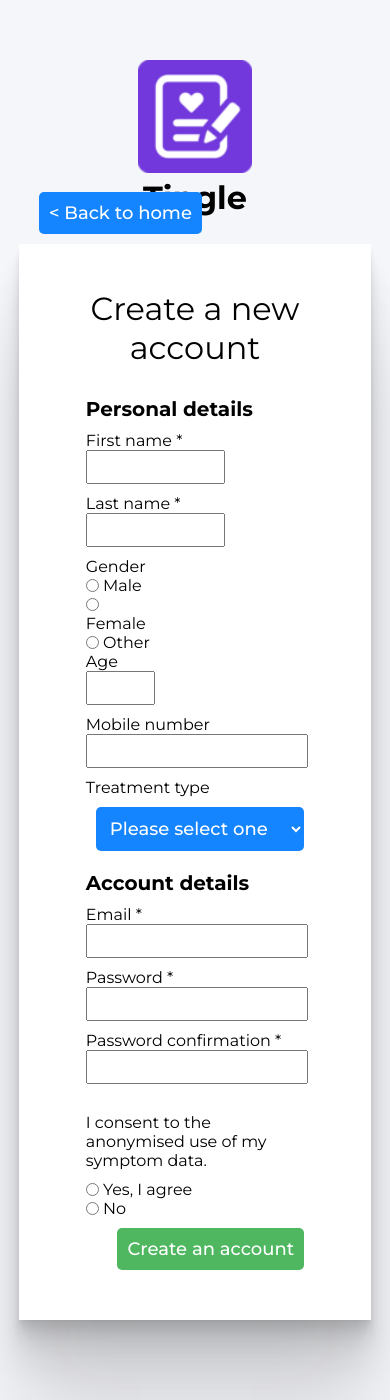
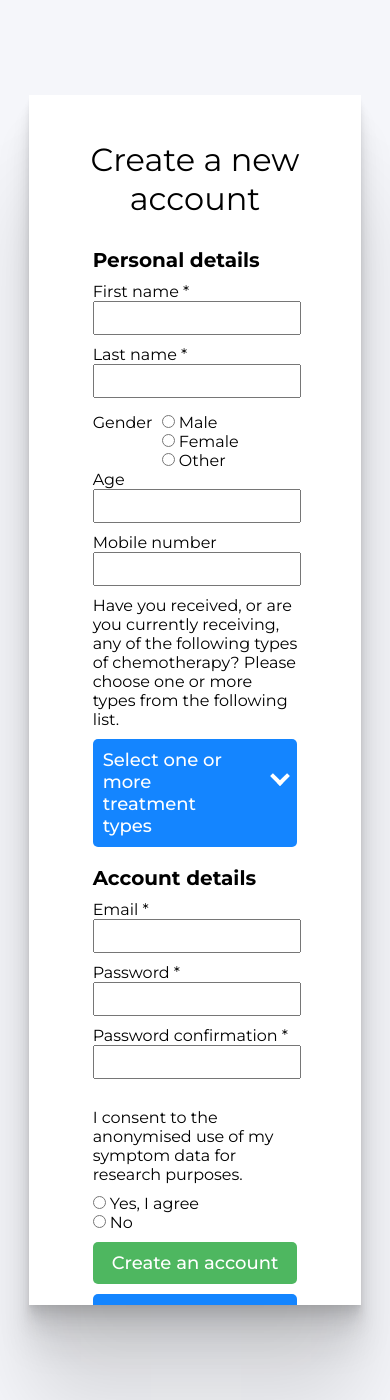
Before and after one commit to longhl104/symptom-tracker, a Flask app: page /register in a window 390 px wide. Run offline with Flask 2, Linux system fonts and the light colour scheme.

Commit message:
register page basic js and media queries ]

```diff
--- a/project/app.py
+++ b/project/app.py
@@ -14,10 +14,10 @@ def login():
 def register():
     return render_template('register.html')
 
+@app.route('/dashboard')
+def dashboard():
+    return render_template('dashboard.html')
+
 @app.route('/service-worker.js')
 def service_worker():
     return app.send_static_file('service-worker.js')
-
-@app.route('/login')
-def login():
-    return render_template('login.html')
--- a/project/static/css/styles.css
+++ b/project/static/css/styles.css
@@ -12,12 +12,12 @@ input, label {
   display: block;
 }
 
-#treatment-btn {
+/* #multi-checklist {
   display: inline-block;
   margin-left: 10px;
   margin-bottom: 20px;
   padding-right: 20px;
-}
+} */
 
 .full-page {
   width: 100vw;
@@ -76,6 +90,25 @@ input, label {
   margin: 30px auto 30px auto;
 }
 
+.input-box {
+  display: inline-block;
+}
+
+#name-inputs {
+  width: 62%;
+  padding-right: 7%;
+}
+
+#age-gender-inputs {
+  width: 30%
+}
+
+#gender-label {
+  display: inline-block;
+  margin: 0px 5px 0px 0px;
+  vertical-align: top
+}
+
 .input {
   width: 100%;
   height: 30px;
@@ -85,7 +118,7 @@ input, label {
   font-family: 'Montserrat', sans-serif;
 }
 
-.radio-input {
+.checkbox-input {
   vertical-align: middle;
   display: inline-block;
   margin-top: -4px;
@@ -187,9 +261,61 @@ input, label {
   color: #ffffff !important;
   border: #713BDB !important;
 }
+
+.dropdown-check-list .anchor {
+  position: relative;
+  display: block;
+  padding: 10px 50px 10px 10px;
+  border: 1px solid #ccc;
+}
+
+.dropdown-check-list .anchor:after {
+  position: absolute;
+  content: "";
+  border-left: 4px solid white;
+  border-top: 4px solid white;
+  padding: 5px;
+  right: 10px;
+  top: 28%;
+  -moz-transform: rotate(-135deg);
+  -ms-transform: rotate(-135deg);
+  -o-transform: rotate(-135deg);
+  -webkit-transform: rotate(-135deg);
+  transform: rotate(-135deg);
+}
+
+.dropdown-check-list ul.items {
+  display: none;
+  padding: 4px;
+  margin: 0;
+  border: 1px solid #CCC;
+  background-color: #F5F6FA;
+  border-top: none;
+}
+
+.dropdown-check-list ul.items li {
+  list-style: none;
+  padding: 4px;
+}
+
+.dropdown-check-list ul.items li:disabled {
+  background: black;
+}
+
+.dropdown-check-list.visible .items {
+  display: block;
+}
+
 @media only screen and (max-width: 768px) {
-  .container {
-    width: 100%;
+
+  .info-card#login {
+    width: 120%;
+  }
+
+  /* For mobile phones: */
+  .input {
+    display: block;
+    width: 100%  !important;
   }
 
   .logbtn {
@@ -219,4 +345,29 @@ input, label {
     cursor: pointer;
     font-family: 'Montserrat', sans-serif;
   }
+
+  .btn-align {
+    display: block;
+    width: 100%;
+    float: none;
+    margin-left: 0px;
+  }
+
 }
+
+@media only screen and (max-width: 1750px) {
+  /* For general smaller screen combatibility: */
+  .info-card#register {
+    width: 150%;
+    max-height: 80%
+  }
+
+  #name-inputs {
+    width: 100%  !important;
+  }
+
+  #age-gender-inputs {
+    width: 100%  !important;
+    margin: 5px 10px 0px 0px;
+  }
+}
--- /dev/null
+++ b/project/static/js/register.js
@@ -0,0 +1,38 @@
+window.onload = function () {
+    var checkList = document.getElementById('multi-checklist');
+
+    checkList.getElementsByClassName('anchor')[0].onclick = function(evt) {
+    if (checkList.classList.contains('visible'))
+        checkList.classList.remove('visible');
+    else
+        checkList.classList.add('visible');
+    }
+    selectChanged();
+};
+
+function selectChanged() {
+    var notype = document.getElementById("notype").checked;
+    var unknowntype = document.getElementById("unknowntype").checked;
+    items = document.getElementById('treatments').getElementsByTagName("LI");
+    if (notype) {
+        for (var i = 0; i < items.length; i++) {
+            if (items[i].firstChild.id != "notype") {
+                    items[i].firstChild.checked = false;
+                    items[i].firstChild.disabled = true;
+                }
+        }
+    }
+    else if (unknowntype) {
+        for (var i = 0; i < items.length; i++) {
+            if (items[i].firstChild.id != "unknowntype") {
+                    items[i].firstChild.checked = false;
+                    items[i].firstChild.disabled = true;
+                }
+        }
+    }
+    else {
+        for (var i = 0; i < items.length; i++) {
+            items[i].firstChild.disabled = false;
+        }
+    }
+  }
--- a/project/templates/register.html
+++ b/project/templates/register.html
@@ -1,7 +1,7 @@
 <!DOCTYPE html>
 <html lang="en">
   <head>
-    <title>Symptom Tracking App</title>
+    <title>Tingle - Symptom Tracker</title>
 
      <!-- Basic declarations and meta descriptions -->
      <meta charset="utf-8">
@@ -21,51 +21,60 @@
     <!-- Custom or external CSS -->
     <link href="https://fonts.googleapis.com/css2?family=Montserrat:wght@400;500;700&display=swap" rel="stylesheet">
     <link rel="stylesheet" href="{{ url_for('static', filename='css/styles.css') }}">
+
+    <!-- Custom or external scripts -->
+    <script type="text/javascript" src="{{ url_for('static', filename='js/register.js') }}"></script>
+
   </head>
   <body>
     <section class="full-page">
       <div class="container">
-        <div class="card">
-          <img class="logo" src="{{ url_for('static', filename='images/icons/icon-64.png' ) }}" />
-          <h5 class="card-title">Tingle</h5>
-        </div>
-        <div style="width: 80%; margin-top: -40px; margin-bottom: -40px; justify-content: left;">
-          <input class="btn blue" form="back" type="submit" value="< Back to home">
-          <form class="form" id="back" action="./login"> </form>
-        </div>
-        <div class="info-card shadow" id="register">
+        <div style="overflow: scroll;" class="info-card shadow" id="register">
             <h5 class="card-title" style="font-weight: normal">Create a new account</h5>
-          <form class="form" action="/action_page.php">
+          <form class="form" action="./dashboard">
             <p class="info-text">Personal details</p>
-            <div style="width: 62%; padding-right: 7%; display: inline-block;">
+            <div id="name-inputs" class="input-box">
               <label for="fname">First name *</label>
               <input type="firstname" class="input" name="firstname" required>
               <label for="lastname">Last name *</label>
               <input type="text" class="input" name="lastname" required>
             </div>
-            <div style="width: 30%; display: inline-block;">
-              <label for="gender" style="display: inline-block; margin: 0px 10px 0px 0px; vertical-align: top">Gender</label>
+            <div id="age-gender-inputs" class="input-box">
+              <label for="gender" id="gender-label">Gender</label>
               <div style="display: inline-block;">
-                <input type="radio" class="radio-input" name="gender" value="male">   Male<br>
-                <input type="radio" class="radio-input" name="gender" value="female">   Female<br>
-                <input type="radio" class="radio-input" name="gender" value="other">   Other<br>
+                <input type="radio" class="checkbox-input" name="gender" value="male">   Male<br>
+                <input type="radio" class="checkbox-input" name="gender" value="female">   Female<br>
+                <input type="radio" class="checkbox-input" name="gender" value="other">   Other<br>
               </div>
               <label for="age">Age</label>
               <input type="number" class="input" name="age" min="18" max="120">
             </div>
+            <br>
             <label for="mobile">Mobile number</label>
             <input type="tel" class="input" name="mobile" pattern="[0-9]{10}">
-            <label for="treatment" style="display:inline-block;">Treatment type</label>
-            <select class="btn blue" id="treatment-btn" name="treatment">
-              <option value="default">Please select one</option>
-              <option value="carboplatin">Carboplatin</option>
-              <option value="cisplatin">Cisplatin</option>
-              <option value="etoposide">Etoposide</option>
-              <option value="ixempra">Ixempra</option>
-              <option value="jevtana">Jevtana</option>
-              <option value="oxaliplatin">Oxaliplatin</option>
-              <option value="velban">Velban</option>
-            </select>
+            <div id="multi-checklist" class="dropdown-check-list">
+              <label> Have you received, or are you currently receiving, any of the following types of chemotherapy? Please choose one or more types from the following list.</label>
+              <div class="blue anchor btn">Select one or more treatment types</div>
+              <ul class="items" id = treatments>
+                <li><input type="checkbox" class="checkbox-input"> Oxaliplatin (Eloxatin, Oxalatin, Oxaliccord, Xalox, FOLFOX, XELOX)</li>
+                <li><input type="checkbox" class="checkbox-input"> Cisplatin (Cisplatinum, Platinol)</li>
+                <li><input type="checkbox" class="checkbox-input"> Carboplatin (Carbaccord)</li>
+                <li><input type="checkbox" class="checkbox-input"> Paclitaxel (Taxol, Anzatax, Plaxel, Abraxane)</li>
+                <li><input type="checkbox" class="checkbox-input"> Docetaxel (Taxotere, Dotax, Oncotaxel)</li>
+                <li><input type="checkbox" class="checkbox-input"> Cabazitaxel (Jevtana)</li>
+                <li><input type="checkbox" class="checkbox-input"> Vincristine</li>
+                <li><input type="checkbox" class="checkbox-input"> Vinblastine</li>
+                <li><input type="checkbox" class="checkbox-input"> Vinorelbine (Navelbine)</li>
+                <li><input type="checkbox" class="checkbox-input"> Thalidomide (Thalomid) </li>
+                <li><input type="checkbox" class="checkbox-input"> Bortezomib (Velcade)</li>
+                <li><input type="checkbox" class="checkbox-input"> Lenalidomide (Revlimid)</li>
+                <li><input type="checkbox" class="checkbox-input"> Pomalidomide (Pomalyst)</li>
+                <li><input type="checkbox" class="checkbox-input"> Eribulin (Halaven) </li>
+                <li><input id="notype" type="checkbox" class="checkbox-input" onChange="selectChanged()"> I have not received any of these types of chemotherapy</li>
+                <li><input id="unknowntype" type="checkbox" class="checkbox-input" onChange="selectChanged()"> I don't know the name of the chemotherapy that I have received</li>
+              </ul>
+            </div>
+            <br>
             <p class="info-text" >Account details</p>
             <label for="email">Email *</label>
             <input type="text" class="input" name="email" required>
@@ -73,11 +82,14 @@
             <input type="password" class="input" name="password" minlength="8" required>
             <label for="passwordconf">Password confirmation *</label>
             <input type="password" class="input" name="passwordconf" minlength="8" required><br>
-            <label for="consent" style="margin-bottom: 10px">I consent to the anonymised use of my symptom data.</label>
-            <input type="radio" class="radio-input" name="consent" value="yes">  Yes, I agree<br>
-            <input type="radio" class="radio-input" name="consent" value="no">  No<br>
-            <input class="btn green" style="float: right" type="submit" value="Create an account">
+            <label for="consent" style="margin-bottom: 10px">I consent to the anonymised use of my symptom data for research purposes.</label>
+            <input type="radio" class="checkbox-input" name="consent" value="yes" required>  Yes, I agree<br>
+            <input type="radio" class="checkbox-input" name="consent" value="no">  No<br>
+            <input class="btn btn-align green" type="submit" value="Create an account">
+            <input class="btn btn-align blue" form="back" type="submit" value="Back to home">
           </form>
+            <form class="form" id="back" action="./login"> </form>
+          </div>
         </div>
       </div>
     </section>
```
Also changed, not shown: other parts of project/static/css/styles.css (+55 -0 lines), project/templates/login.html (+10 -7 lines), 2 other files.
